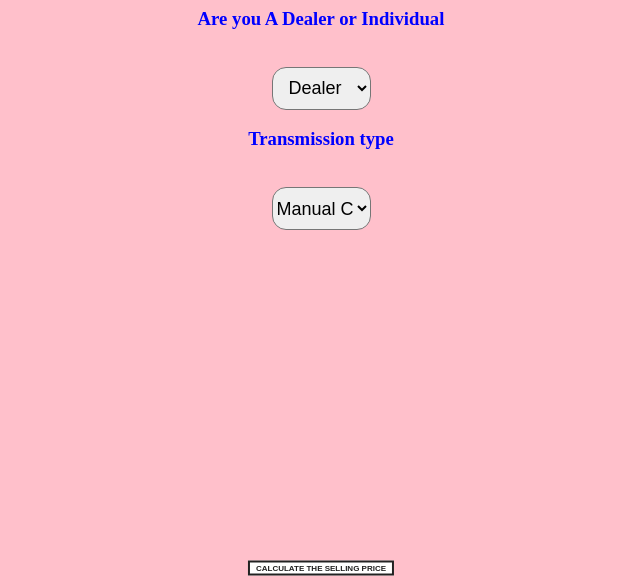
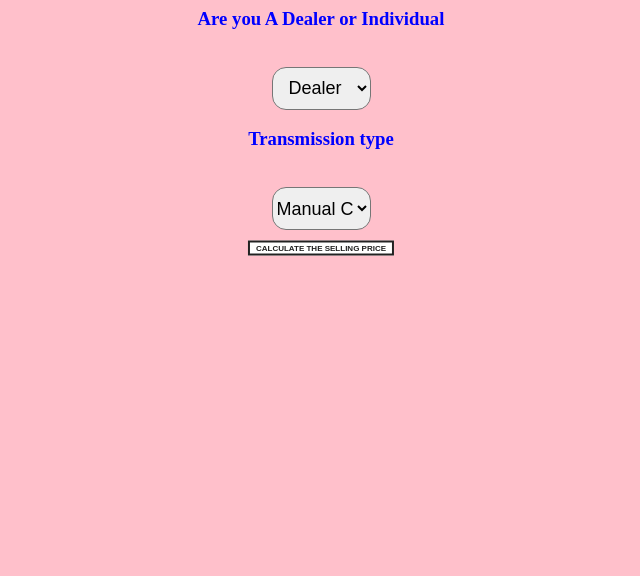
Before and after one commit to imbalram/minor_project, a Flask app: page / in a window 1280 px wide. Shown: the part 577-1153 px from the top of the page, without its empty margins (319-959 px from the left). After the commit the page ends 833 px from the top, so only its background shows below. Run offline with Flask 2, Linux system fonts and the light colour scheme; parts of the project's set-up code (start-up, migrations or seed data) failed here and were passed over.

Commit message:
Update index.html

```diff
--- a/templates/index.html
+++ b/templates/index.html
@@ -56,12 +56,12 @@
   position:absolute;
 
   transform:translate(-50%,-50%);
-  width=100px
+  width=200px
   padding:1px;
   font-size:8px;
   border:2px solid #222;
   color:#222;
-  bottom: -45%;
+
   text-transform:uppercase;
   font-weight:600;
   background:#fff;
```
